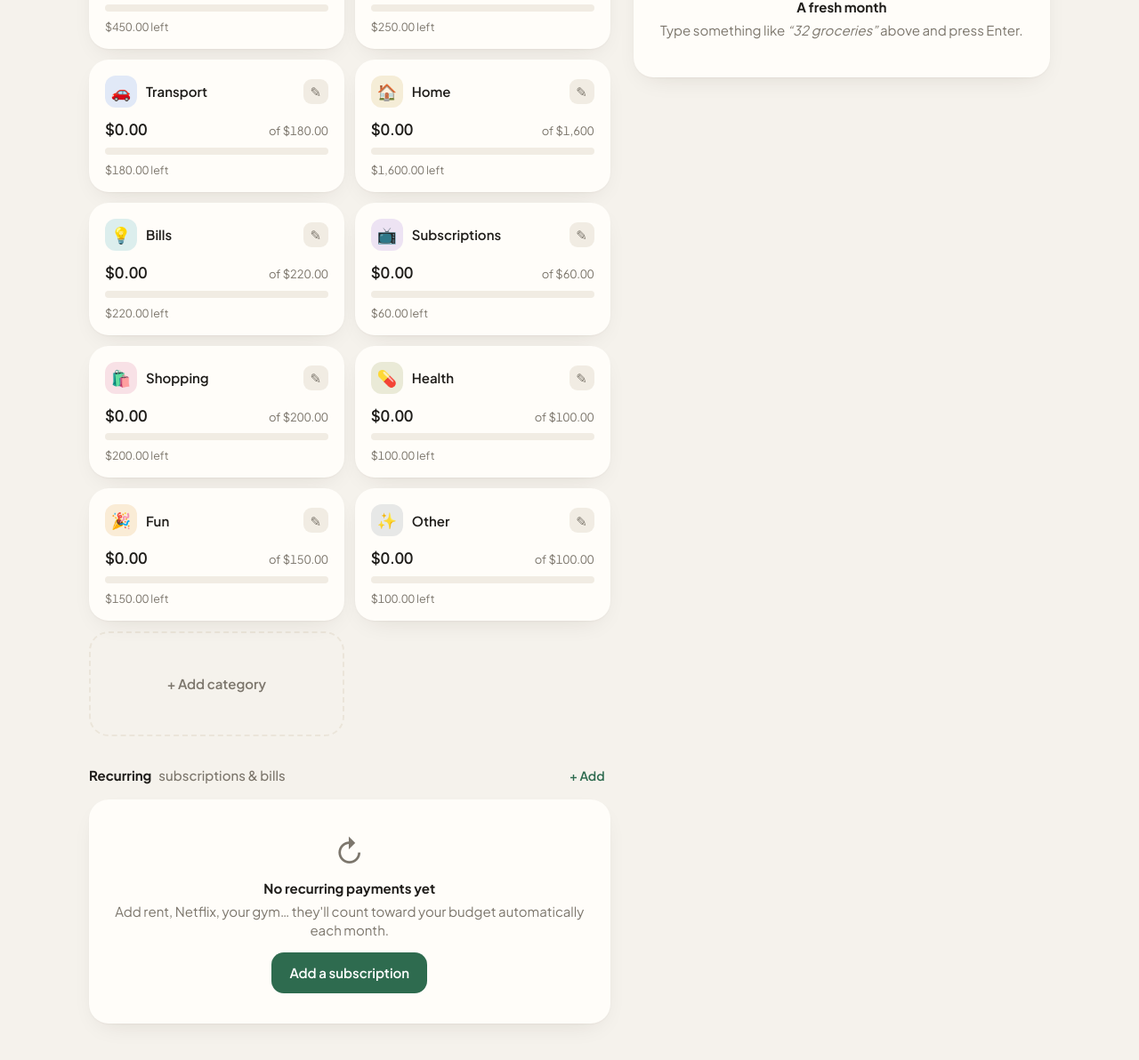
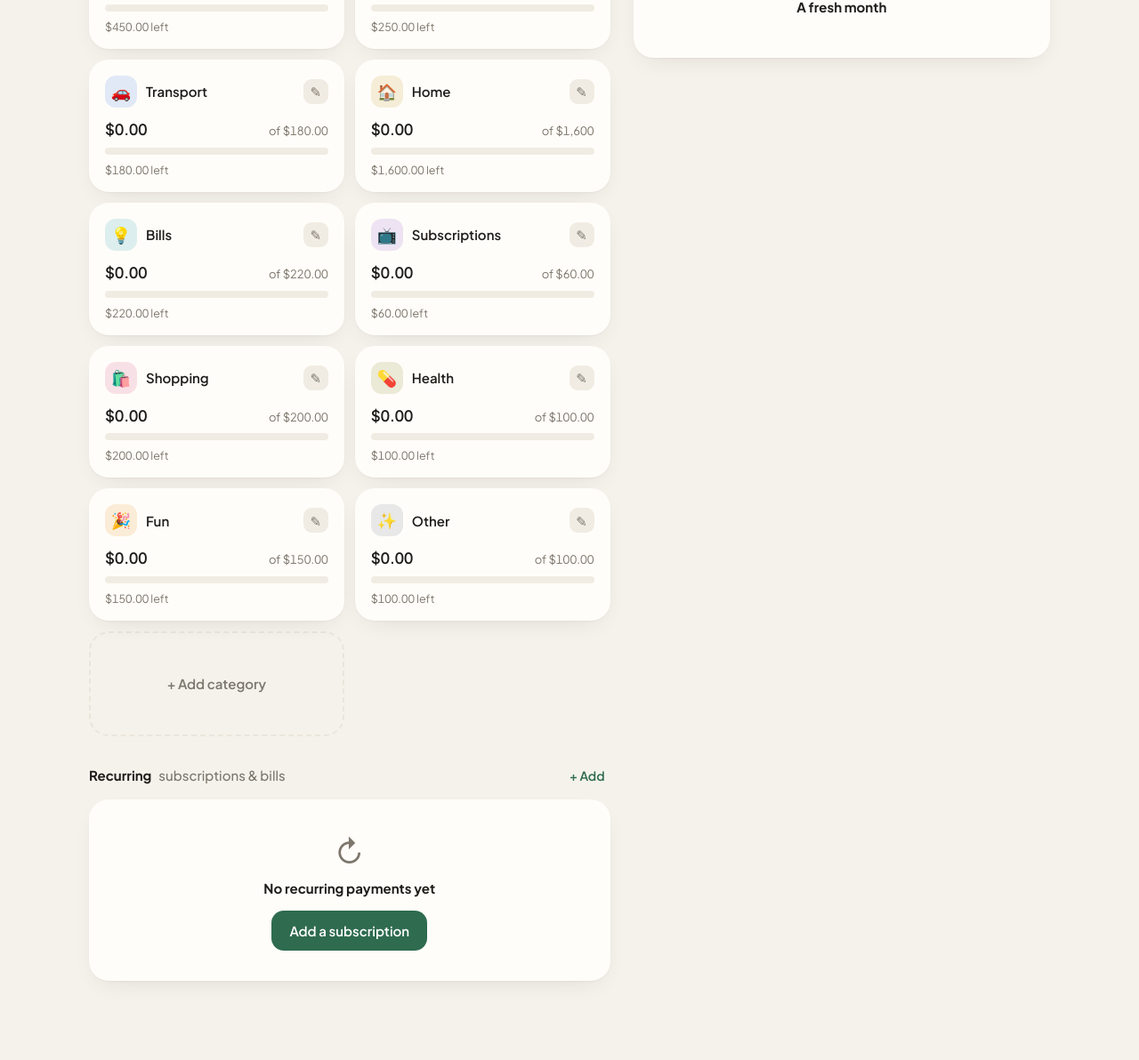
Before and after one commit to m-ch-l/budget, a plain HTML site: page index.html in a window 1280 px wide. Shown: the part 602-1794 px from the top of the page at 89% size. Drawn offline with Linux system fonts and the light colour scheme.

Commit message:
Remove hint text from empty recurring and activity states
Co-Authored-By: Claude Opus 5.5 <noreply@anthropic.com>

```diff
--- a/index.html
+++ b/index.html
@@ -555,7 +555,7 @@ function renderCats(D) {
 function renderRecurring() {
   const box = $('#recurring');
   if (!S.recurring.length) {
-    box.innerHTML = `<div class="card empty"><div class="e">↻</div><b>No recurring payments yet</b>Add rent, Netflix, your gym… they'll count toward your budget automatically each month.<div style="margin-top:14px"><button class="btn" data-act="new-rec">Add a subscription</button></div></div>`;
+    box.innerHTML = `<div class="card empty"><div class="e">↻</div><b>No recurring payments yet</b><div style="margin-top:14px"><button class="btn" data-act="new-rec">Add a subscription</button></div></div>`;
     return;
   }
   const active = S.recurring.filter(r => r.active !== false);
@@ -603,7 +603,7 @@ function renderActivity(D) {
   const total = items.reduce((a, x) => a + x.amount, 0);
   $('#actCount').textContent = items.length ? `${items.length} · ${fmt(total)}` : '';
   if (!items.length) {
-    $('#activity').innerHTML = `<div class="empty"><div class="e">🌱</div><b>${fc ? 'Nothing here yet' : 'A fresh month'}</b>Type something like <i>“32 groceries”</i> above and press Enter.</div>`;
+    $('#activity').innerHTML = `<div class="empty"><div class="e">🌱</div><b>${fc ? 'Nothing here yet' : 'A fresh month'}</b></div>`;
     return;
   }
   let html = '', lastDay = '';
```
